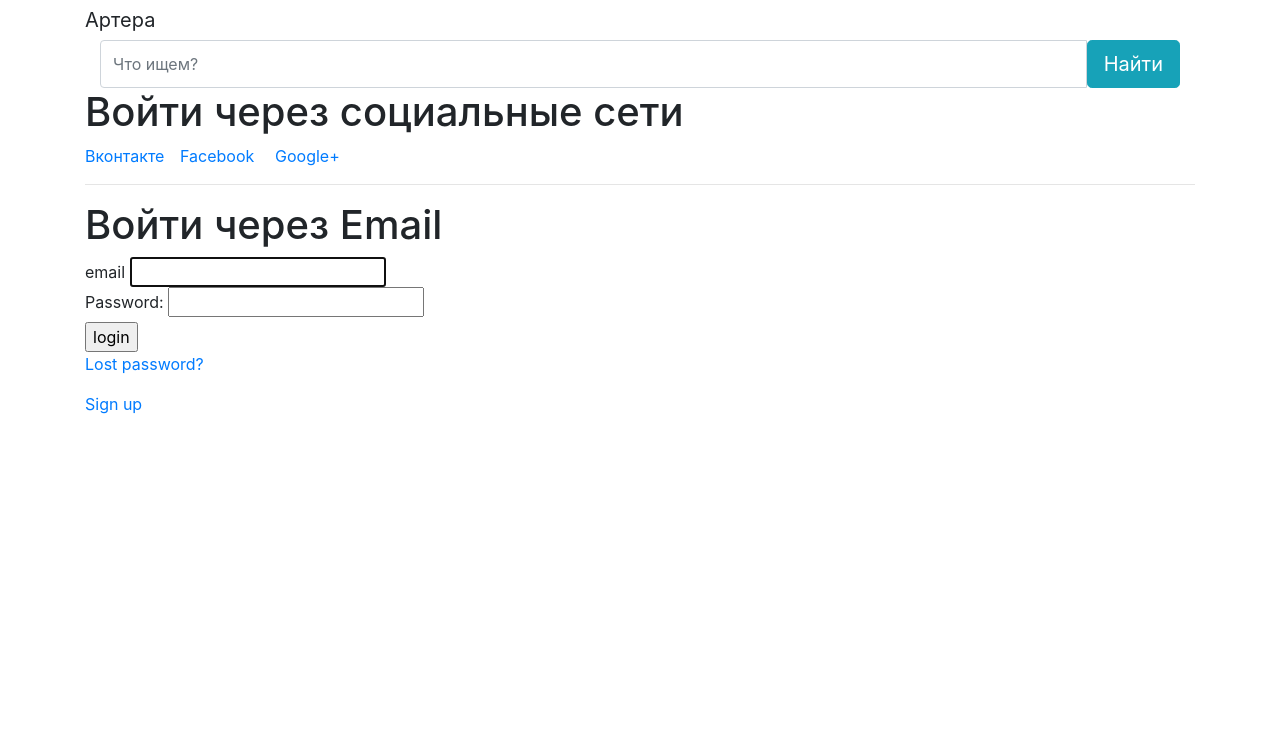
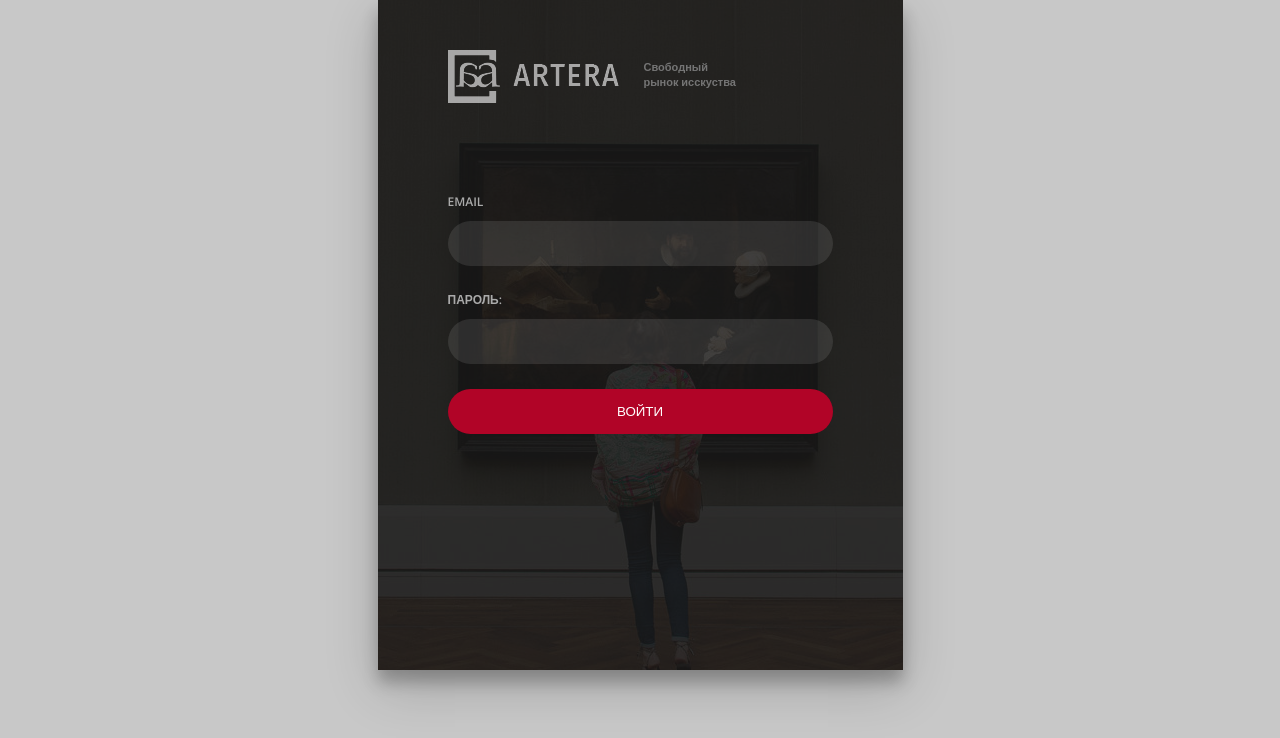
Before and after one commit to namsbuko/art_era, a Django app: page /login/ in a window 1280 px wide. Shown: the top 738 px of the page. Run offline with Django 3.2, Linux system fonts and the light colour scheme; some libraries are stand-ins or nearby versions.

Commit message:
changed login page template

```diff
--- /dev/null
+++ b/art_era/static/css/login_style.css
@@ -0,0 +1,183 @@
+body{
+	margin:0;
+	color:#6a6f8c;
+	background:#c8c8c8;
+	font:600 16px/18px 'Open Sans',sans-serif;
+}
+*,:after,:before{-webkit-box-sizing:border-box;box-sizing:border-box}
+.clearfix:after,.clearfix:before{content:'';display:table}
+.clearfix:after{clear:both;display:block}
+a{color:inherit;text-decoration:none}
+
+.login-wrap{
+	width:100%;
+	margin:auto;
+	max-width:525px;
+	min-height:670px;
+	position:relative;
+background: url('../img/bg.jpg') no-repeat;
+    background-position: -365px 0px;
+	-webkit-box-shadow:0 12px 15px 0 rgba(0,0,0,.24),0 17px 50px 0 rgba(0,0,0,.19);
+	        box-shadow:0 12px 15px 0 rgba(0,0,0,.24),0 17px 50px 0 rgba(0,0,0,.19);
+}
+.login-html{
+	width:100%;
+	height:100%;
+	position:absolute;
+	padding:50px 70px 50px 70px;
+    background: rgba(25, 25, 25, 0.9);
+}
+.login-html .sign-in,
+.login-html .sign-up,
+.login-form .group .check{
+	display:none;
+}
+.login-html .tab,
+.login-form .group .label,
+.login-form .group .button{
+	text-transform:uppercase;
+}
+.login-html .tab{
+	font-size:22px;
+	margin-right:15px;
+	padding-bottom:5px;
+	margin:0 15px 10px 0;
+	display:inline-block;
+	border-bottom:2px solid transparent;
+}
+.login-html .sign-in:checked + .tab,
+.login-html .sign-up:checked + .tab{
+	color:#fff;
+	border-color:#1161ee;
+}
+.login-form{
+	min-height:345px;
+	position:relative;
+	-webkit-perspective:1000px;
+	        perspective:1000px;
+	-webkit-transform-style:preserve-3d;
+	        transform-style:preserve-3d;
+}
+.login-form .group{
+	margin-bottom:25px;
+}
+.login-form .group .label,
+.login-form .group .input,
+.login-form .group .button{
+	width:100%;
+	color:#fff;
+	display:block;
+}
+.login-form .group .input,
+.login-form .group .button{
+	border:none;
+	padding:15px 20px;
+	border-radius:25px;
+	background:rgba(255,255,255,.1);
+}
+.login-form .group .input {
+}
+.login-form .group .input:focus {
+    outline: 0px;
+}
+.login-form .group input[data-type="password"]{
+	text-security:circle;
+	-webkit-text-security:circle;
+}
+.login-form .group .label{
+	color:#aaa;
+	font-size:12px;
+	margin-bottom: 10px;
+}
+.login-form .group .button{
+	background:#b10427;
+	cursor: pointer;
+
+}
+.login-form .group .button:hover {
+
+background: #6d001d;
+    color: #d8d1d3;
+    transition: all .3s ease-in-out;
+}
+.login-form .group .button:focus {
+	outline: 0px;
+}
+.login-form .group label .icon{
+	width:15px;
+	height:15px;
+	border-radius:2px;
+	position:relative;
+	display:inline-block;
+	background:rgba(255,255,255,.1);
+}
+.login-form .group label .icon:before,
+.login-form .group label .icon:after{
+	content:'';
+	width:10px;
+	height:2px;
+	background:#fff;
+	position:absolute;
+	-webkit-transition:all .2s ease-in-out 0s;
+	transition:all .2s ease-in-out 0s;
+}
+.login-form .group label .icon:before{
+	left:3px;
+	width:5px;
+	bottom:6px;
+	-webkit-transform:scale(0) rotate(0);
+	        transform:scale(0) rotate(0);
+}
+.login-form .group label .icon:after{
+	top:6px;
+	right:0;
+	-webkit-transform:scale(0) rotate(0);
+	        transform:scale(0) rotate(0);
+}
+.login-form .group .check:checked + label{
+	color:#fff;
+}
+.login-form .group .check:checked + label .icon{
+	background:#b10427
+}
+.login-form .group .check:checked + label .icon:before{
+	-webkit-transform:scale(1) rotate(45deg);
+	        transform:scale(1) rotate(45deg);
+}
+.login-form .group .check:checked + label .icon:after{
+	-webkit-transform:scale(1) rotate(-45deg);
+	        transform:scale(1) rotate(-45deg);
+}
+.login-html .sign-in:checked + .tab + .sign-up + .tab + .login-form .sign-in-htm{
+	-webkit-transform:rotate(0);
+	        transform:rotate(0);
+}
+.login-html .sign-up:checked + .tab + .login-form .sign-up-htm{
+	-webkit-transform:rotate(0);
+	        transform:rotate(0);
+}
+
+.hr{
+	height:2px;
+	margin:60px 0 50px 0;
+	background:rgba(255,255,255,.2);
+}
+.foot-lnk{
+	text-align:center;
+}
+.logo {
+display: flex;
+    margin-bottom: 90px;
+}
+.logo img {
+    margin-right: 25px;
+    opacity: .6
+}
+.logo span {
+    font-size: 11px;
+    line-height: 15px;
+    position: relative;
+    height: max-content;
+    top: 9px;
+    color: #757575;
+}
--- a/profile/templates/registration/login.html
+++ b/profile/templates/registration/login.html
@@ -1,73 +1,47 @@
-<!doctype html>
-<html lang="ru">
-    <head>
-        <title>Войти на сайт</title>
-		<link rel="stylesheet" href="https://maxcdn.bootstrapcdn.com/bootstrap/4.0.0/css/bootstrap.min.css" integrity="sha384-Gn5384xqQ1aoWXA+058RXPxPg6fy4IWvTNh0E263XmFcJlSAwiGgFAW/dAiS6JXm" crossorigin="anonymous">
-        <link href="style.css" rel="stylesheet">
-    </head>
-    <body>
-<header>
-<nav class="container">
-	<div class="logo navbar-brand">Артера</div>
-	<div class="header_search">
-		<div class="input-group col-md-12">
-			<input type="text" class="form-control input-lg" placeholder="Что ищем?" />
-			<span class="input-group-btn">
-				<button class="btn btn-info btn-lg" type="button">Найти</button>
-			</span>
+<!DOCTYPE html>
+<html lang="en" >
+
+<head>
+  <meta charset="UTF-8">
+  <title>Артера | Регистрация</title>
+
+
+  <link rel='stylesheet prefetch' href='https://fonts.googleapis.com/css?family=Open+Sans:600'>
+
+      <link rel="stylesheet" href="{% static 'css/login_style.css' %}">
+
+
+</head>
+
+<body>
+
+  <div class="login-wrap">
+	<div class="login-html">
+		<div class="logo"><img src="{% static 'img/logo-reg.png' %}" alt=""><span>Свободный<br>рынок исскуства</span></div>
+		<form method="post" action="/login/">
+        {% csrf_token %}
+        <div class="login-form">
+			<div class="sign-in-htm">
+				<div class="group">
+					<label for="username" class="label">Email</label>
+                    <input type="text" class="input" name="username" id="username" maxlength="254" required="" autofocus="">
+				</div>
+
+                <div class="group">
+                  <label for="id_password" class="label">Пароль:</label>
+                  <input type="password" name="password" id="id_password" class="input" data-type="password" required="">
+                </div>
+				<div class="group">
+					<input type="submit" class="button" value="Войти">
+                    <input type="hidden" name="next" value="">
+			</div>
 		</div>
+        </form>
 	</div>
-	<div class="header_user"></div>
-</nav>
-</header>
-<section>
-<div class="container">
-<h1>Войти через социальные сети</h1>
-<div class="row social">
-	<a href="" class="social__item col-md-1">Вконтакте</a>
-	<a href="" class="social__item col-md-1">Facebook</a>
-	<a href="" class="social__item col-md-1">Google+</a>
-</div>
-<hr>
-<h1>Войти через Email</h1>
-
-{% if form.errors %}
-<p>Your username and password didn't match. Please try again.</p>
-{% endif %}
-
-{% if next %}
-    {% if not user.is_authenticated %}
-    <p>Please login to see this page.</p>
-    {% endif %}
-{% endif %}
-
-<form method="post" action="{% url 'login' %}">
-{% csrf_token %}
-
-<div>
-  <td>email</td>
-  <td>{{ form.username }}</td>
-</div>
-<div>
-  <td>{{ form.password.label_tag }}</td>
-  <td>{{ form.password }}</td>
 </div>
 
-<div>
-  <input type="submit" value="login" />
-  <input type="hidden" name="next" value="{{ next }}" />
-</div>
-</form>
 
-{# Assumes you setup the password_reset view in your URLconf #}
-<p><a href="{% url 'password_reset' %}">Lost password?</a></p>
-<p><a href="{% url 'signup' %}">Sign up</a></p>
-</div>
-</section>
-<footer>
-</footer>
-<script src="https://code.jquery.com/jquery-3.2.1.slim.min.js" integrity="sha384-KJ3o2DKtIkvYIK3UENzmM7KCkRr/rE9/Qpg6aAZGJwFDMVNA/GpGFF93hXpG5KkN" crossorigin="anonymous"></script>
-<script src="https://cdnjs.cloudflare.com/ajax/libs/popper.js/1.12.9/umd/popper.min.js" integrity="sha384-ApNbgh9B+Y1QKtv3Rn7W3mgPxhU9K/ScQsAP7hUibX39j7fakFPskvXusvfa0b4Q" crossorigin="anonymous"></script>
-<script src="https://maxcdn.bootstrapcdn.com/bootstrap/4.0.0/js/bootstrap.min.js" integrity="sha384-JZR6Spejh4U02d8jOt6vLEHfe/JQGiRRSQQxSfFWpi1MquVdAyjUar5+76PVCmYl" crossorigin="anonymous"></script>
+
 </body>
+
 </html>
```
Also changed, not shown: profile/templates/registration/index.html (added, +46 -0 lines), art_era/static/img/bg.jpg (added), art_era/static/img/logo-reg.png (added).
